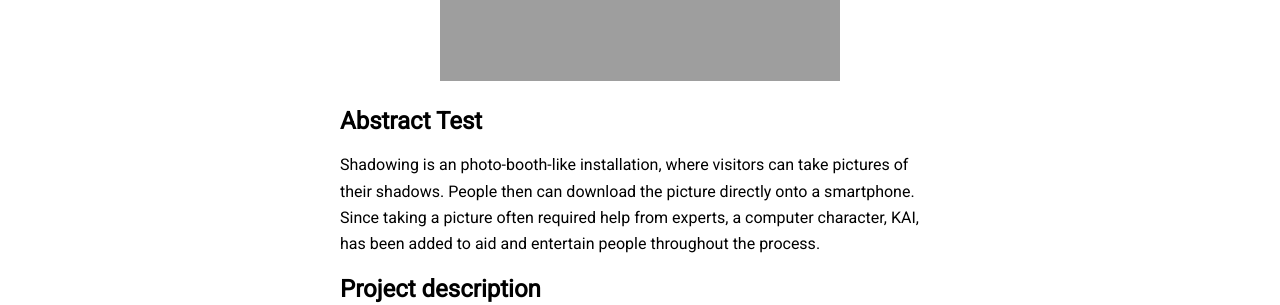
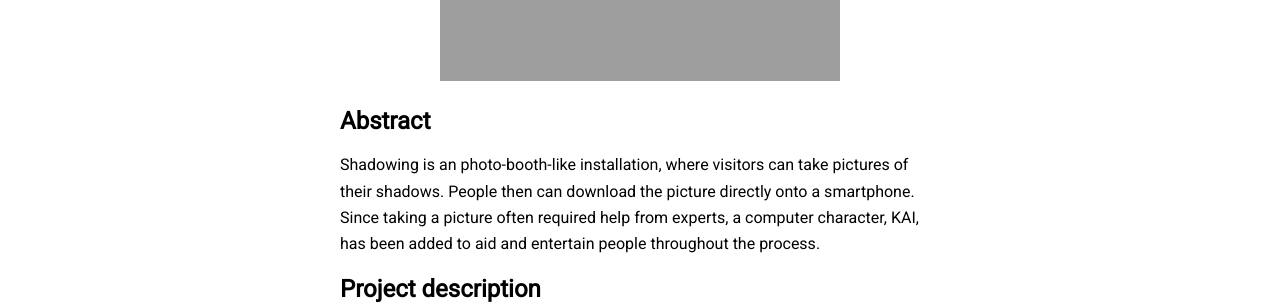
Before and after one commit to ctechfilmuniversity/ctechfilmuniversity.github.io, a Jekyll site: the page built from _posts/projects/2020-03-23-shadowing.md, in a window 1280 px wide and 900 px high. Shown: the part 432-737 px from the top of the window. Built offline with Jekyll 4.4.1, drawn with Linux system fonts in a browser that asks for light colours; nearby versions of some CDN libraries.

Commit message:
Automated content creation push

```diff
--- a/_posts/projects/2020-03-23-shadowing.md
+++ b/_posts/projects/2020-03-23-shadowing.md
@@ -9,7 +9,7 @@ cover-image: /assets/img/projects/2020-03-23-shadowing/schattenkabinett.png
 cover-image-title: schattenkabinett
 ---
 
-## Abstract Test
+## Abstract
 Shadowing is an photo-booth-like installation, where visitors can take pictures of their shadows. People then can download the picture directly onto a smartphone. Since taking a picture often required help from experts, a computer character, KAI, has been added to aid and entertain people throughout the process.
 
 ## Project description
```
